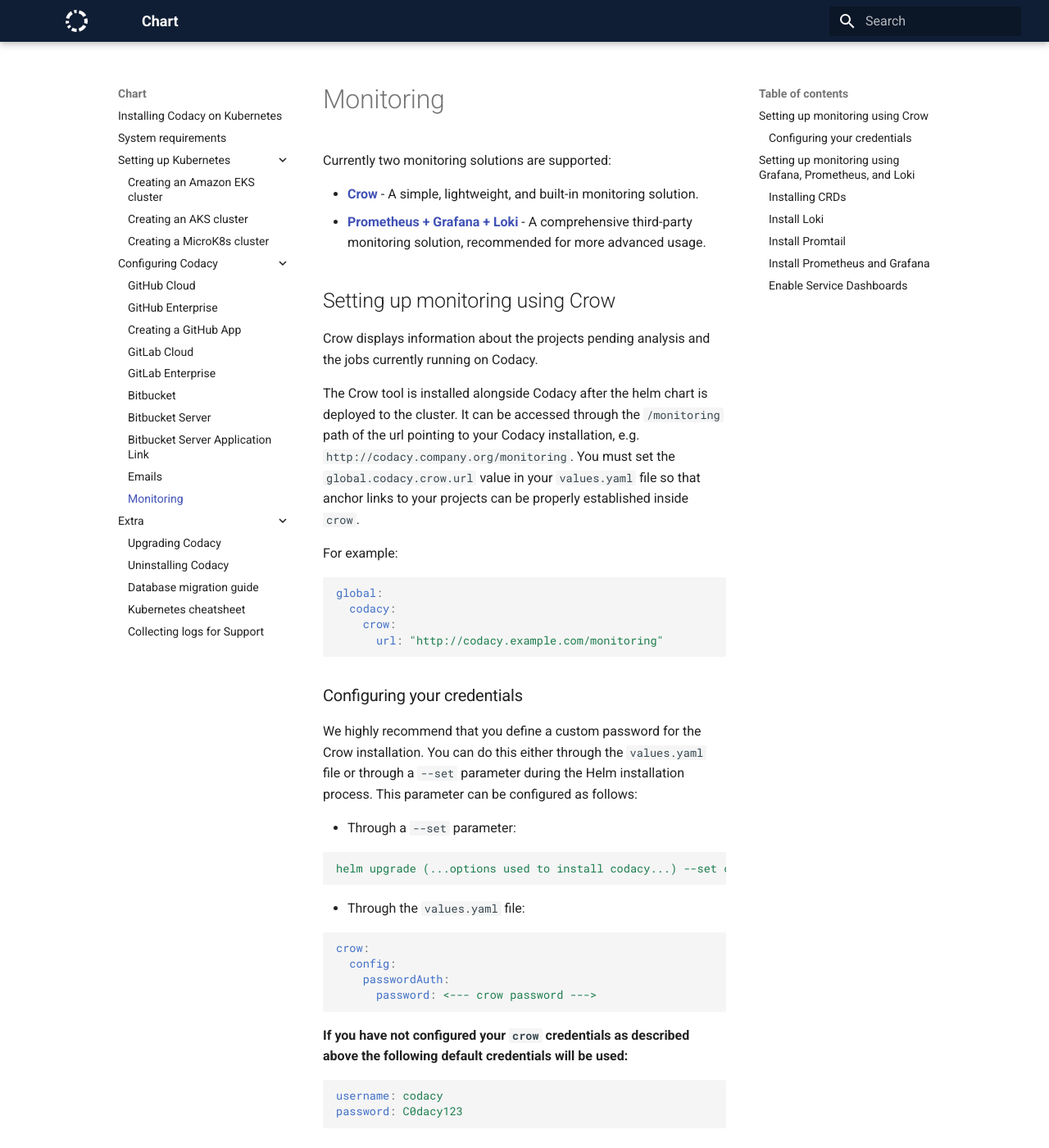
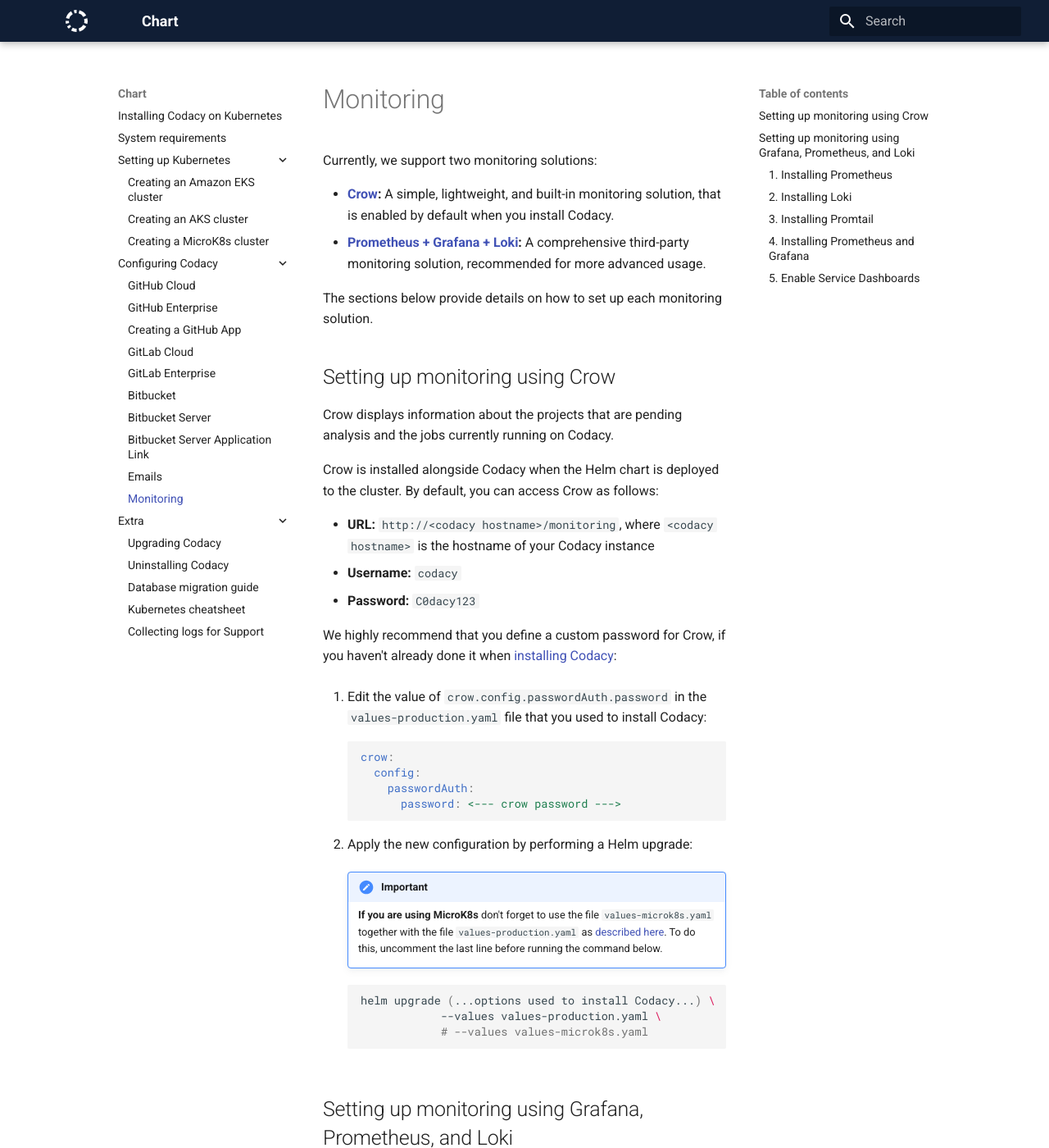
Before and after one commit to codacy/chart, an MkDocs documentation site: the page built from docs/configuration/monitoring.md, in a window 1280 px wide and 1400 px high. Shown: the whole window at 82% size. Built offline with MkDocs 1.6.1 and Material for MkDocs 9.7.7, drawn with Linux system fonts in a browser that asks for light colours; some of the changed text lies outside the part shown.

Commit message:
Edit and improve monitoring (#339)
* Edit Setting up monitoring using Crow

* Edit Setting up monitoring using Grafana, Prometheus, and Loki

* Change .yaml file URLs to point directly to "raw" content

* Add instructions to configure password to access the Crow database

* Try to clarify that Crow does not work out of the box

* Include user name and host in Crow configurations besides the password

* Reorder Crow configuration steps

* Improve format for default Crow credentials

* Fix broken yaml code block

* Move info on how to access Crow after the setup instructions

Having both the URL and the credentials before the setup steps confused
a user who thought that Crow was already running and tried accessing it.

* Remove links from index.md intro

I believe these links can cause extra confusion because they make the
user jump into the the sections of the same page but there are also
separate pages for some of the main steps of the installation process.
It's easy to lose track of where the user is, and the less links and
jumps there are, the better.

* Move crow settings from values.yaml to dedicated values-crow.yaml

* Update and simplify instructions to take into account values-crow.yaml

* Simplify Crow setup taking into account it is already enabled by default

* Delete unneeded values-crow.yaml

````diff
--- a/docs/configuration/monitoring.md
+++ b/docs/configuration/monitoring.md
@@ -1,77 +1,60 @@
 # Monitoring
 
-Currently two monitoring solutions are supported:
+Currently, we support two monitoring solutions:
 
-* [**Crow**](#setting-up-monitoring-using-crow) - A simple, lightweight, and built-in monitoring solution.
-* [**Prometheus + Grafana + Loki**](#setting-up-monitoring-using-grafana-prometheus-and-loki) - A comprehensive third-party monitoring solution, recommended for more advanced usage.
+-   **[Crow](#setting-up-monitoring-using-crow):** A simple, lightweight, and built-in monitoring solution, that is enabled by default when you install Codacy.
+-   **[Prometheus + Grafana + Loki](#setting-up-monitoring-using-grafana-prometheus-and-loki):** A comprehensive third-party monitoring solution, recommended for more advanced usage.
+
+The sections below provide details on how to set up each monitoring solution.
 
 ## Setting up monitoring using Crow
 
-Crow displays information about the projects pending analysis and the jobs currently running on Codacy.
+Crow displays information about the projects that are pending analysis and the jobs currently running on Codacy.
 
-The Crow tool is installed alongside Codacy after the helm chart is deployed to the cluster.
-It can be accessed through the `/monitoring` path of the url pointing to your Codacy
-installation, e.g. `http://codacy.company.org/monitoring`. You must set the
-`global.codacy.crow.url` value in your `values.yaml` file so that anchor links to your
-projects can be properly established inside `crow`.
+Crow is installed alongside Codacy when the Helm chart is deployed to the cluster. By default, you can access Crow as follows:
 
-For example:
+-   **URL:** `http://<codacy hostname>/monitoring`, where `<codacy hostname>` is the hostname of your Codacy instance
+-   **Username:** `codacy`
+-   **Password:** `C0dacy123`
 
-```yaml
-global:
-  codacy:
+We highly recommend that you define a custom password for Crow, if you haven't already done it when [installing Codacy](../index.md#2.-installing-codacy):
+
+1.  Edit the value of `crow.config.passwordAuth.password` in the `values-production.yaml` file that you used to install Codacy:
+
+    ```yaml
     crow:
-      url: "http://codacy.example.com/monitoring"
-```
+      config:
+        passwordAuth:
+          password: <--- crow password --->
+    ```
 
-### Configuring your credentials
+2.  Apply the new configuration by performing a Helm upgrade:
 
-We highly recommend that you define a custom password for the Crow installation. You can do this either through the `values.yaml` file or through a `--set` parameter during the Helm installation process. This parameter can be configured as follows:
+    !!! important
+        **If you are using MicroK8s** don't forget to use the file `values-microk8s.yaml` together with the file `values-production.yaml` as [described here](../infrastructure/microk8s-quickstart.md#notes-on-installing-codacy). To do this, uncomment the last line before running the command below.
 
-* Through a `--set` parameter:
-
-```yaml
-helm upgrade (...options used to install codacy...) --set crow.config.passwordAuth.password=<--- crow password --->
-```
-
-* Through the `values.yaml` file:
-
-```yaml
-crow:
-  config:
-    passwordAuth:
-      password: <--- crow password --->
-```
-
-**If you have not configured your `crow` credentials as described above
-the following default credentials will be used:**
-
-```yaml
-username: codacy
-password: C0dacy123
-```
+    ```bash
+    helm upgrade (...options used to install Codacy...) \
+                --values values-production.yaml \
+                # --values values-microk8s.yaml
+    ```
 
 ## Setting up monitoring using Grafana, Prometheus, and Loki
 
-[Prometheus](https://prometheus.io) is an open-source systems monitoring and alerting
-toolkit. Logs can be collected using [Loki](https://grafana.com/oss/loki/), which is a
-horizontally-scalable, highly-available, multi-tenant log aggregation system
-Its data can be visualized with [Grafana](https://grafana.com), a widely used
-open source analytics and monitoring solution.
+[Prometheus](https://prometheus.io) is an open-source systems monitoring and alerting toolkit. Logs can be collected using [Loki](https://grafana.com/oss/loki/), which is a horizontally-scalable, highly-available, multi-tenant log aggregation system. Its data can be visualized with [Grafana](https://grafana.com), a widely used open source analytics and monitoring solution.
 
-The following guide covers the basic installation of the components in this monitoring stack.
-This solution is considerably more resource demanding than Crow, and is recommended only for
-more advanced usage. Furthermore, its installation, configuration, and management
-requires a deeper knowledge of Kubernetes as each component must be carefully tweaked
-to match your specific use case, using as starting point the .yaml values files provided by us.
+This solution is considerably more resource demanding than Crow, and is recommended only for more advanced usage. Furthermore, its installation, configuration, and management require a deeper knowledge of Kubernetes as each component must be carefully tweaked to match your specific use case, using as starting point the `.yaml` values files provided by us.
 
-### Installing CRDs
+The instructions below cover the basic installation of the components in this monitoring stack.
 
-The simplest way to setup prometheus in your cluster is by using the
-[Prometheus-Operator](https://github.com/helm/charts/tree/master/stable/prometheus-operator)
-bundle. Start by adding the custom resources required for installing this bundle in your cluster.
+### 1. Installing Prometheus
 
-**NOTE:** if installing on MicroK8s use `microk8s.kubectl` instead of `kubectl`
+The simplest way to set up Prometheus in your cluster is by using the [Prometheus Operator](https://github.com/helm/charts/tree/master/stable/prometheus-operator) bundle.
+
+Add the custom resources required for installing this bundle in your cluster:
+
+!!! important
+    **If you are using MicroK8s** use `microk8s.kubectl` instead of `kubectl`.
 
 ```bash
 kubectl apply -f https://raw.githubusercontent.com/coreos/prometheus-operator/release-0.36/example/prometheus-operator-crd/monitoring.coreos.com_alertmanagers.yaml
@@ -82,74 +65,66 @@
 kubectl apply -f https://raw.githubusercontent.com/coreos/prometheus-operator/release-0.36/example/prometheus-operator-crd/monitoring.coreos.com_thanosrulers.yaml
 ```
 
-### Install Loki
+### 2. Installing Loki
 
-Obtain the configuration file for Loki, [values-loki.yaml](https://github.com/codacy/chart/blob/master/codacy/values-loki.yaml),
-and install it as described below. While the default storage class setting
-for Loki persistence should suit most use cases, you may need to adjust
-it to your specific Kubernetes installation. For instance, for MicroK8s use
-`storageClassName: microk8s-hostpath`.
+Obtain the configuration file for Loki, [`values-loki.yaml`](https://raw.githubusercontent.com/codacy/chart/master/codacy/values-loki.yaml), and install it by running the command below. While the default storage class setting for Loki persistence should suit most use cases, you may need to adjust it to your specific Kubernetes installation. For instance, for MicroK8s use `storageClassName: microk8s-hostpath`.
 
 ```bash
 helm repo add loki https://grafana.github.io/loki/charts
-
 helm upgrade --install --atomic loki loki/loki --version 0.17.0 \
-  --recreate-pods --namespace codacy --values values-loki.yaml
+             --recreate-pods --namespace codacy --values values-loki.yaml
 ```
 
-### Install Promtail
+### 3. Installing Promtail
 
-Promtail is an agent which ships the contents of local logs to a Loki instance.
-Obtain its configuration file, [values-promtail.yaml](https://github.com/codacy/chart/blob/master/codacy/values-promtail.yaml),
-and install it with
+Promtail is an agent that ships the contents of local logs to a Loki instance.
+
+Obtain the configuration file for Promtail, [`values-promtail.yaml`](https://raw.githubusercontent.com/codacy/chart/master/codacy/values-promtail.yaml), and install it by running the command below.
 
 ```bash
 helm upgrade --install --atomic promtail loki/promtail --version 0.13.0 \
-  --recreate-pods --namespace codacy --values promtail-values.yaml
+             --recreate-pods --namespace codacy --values promtail-values.yaml
 ```
 
-### Install Prometheus and Grafana
+### 4. Installing Prometheus and Grafana
 
-Obtain the [Prometheus bundle](https://github.com/helm/charts/tree/master/stable/prometheus-operator)
-configuration file, [values-prometheus-operator.yaml](https://github.com/codacy/chart/blob/master/codacy/values-prometheus-operator.yaml).
-You **must edit the Grafana password** for the `admin` user in this file.
-Use the following command to install this bundle on your cluster.
+Obtain the configuration file for the [Prometheus Operator bundle](https://github.com/helm/charts/tree/master/stable/prometheus-operator), [`values-prometheus-operator.yaml`](https://raw.githubusercontent.com/codacy/chart/master/codacy/values-prometheus-operator.yaml). Then:
 
-```bash
-helm upgrade --install --atomic monitoring stable/prometheus-operator --version 6.9.3 \
-  --recreate-pods --namespace codacy --values values-prometheus-operator.yaml
-```
+1.  Edit the Grafana password for the `admin` user in the `values-prometheus-operator.yaml` file.
 
-Follow the [Kubernetes documentation](https://v1-15.docs.kubernetes.io/docs/tasks/administer-cluster/access-cluster-services/#accessing-services-running-on-the-cluster)
-to access the Grafana service now running on your cluster, using the method that
-best suits your use case.
+2.  Install the bundle on your cluster by running the command below.
 
-### Enable Service Dashboards
+    ```bash
+    helm upgrade --install --atomic monitoring stable/prometheus-operator --version 6.9.3 \
+                 --recreate-pods --namespace codacy --values values-prometheus-operator.yaml
+    ```
 
-Now that you have Prometheus and Grafana installed you can enable `serviceMonitors`
-and `grafana_dashboards` for Codacy components. To do this create the following
-configuration file:
+Follow the [Kubernetes documentation](https://v1-15.docs.kubernetes.io/docs/tasks/administer-cluster/access-cluster-services/#accessing-services-running-on-the-cluster) to access the Grafana service that is now running on your cluster, using the method that best suits your use case.
 
-```yaml
-# values-monitoring.yaml
-codacy-api:
-  metrics:
-    serviceMonitor:
-      enabled: true
-    grafana_dashboards:
-      enabled: true
-engine:
-  metrics:
-    serviceMonitor:
-      enabled: true
-    grafana_dashboards:
-      enabled: true
-```
+### 5. Enable Service Dashboards
 
-Apply this configuration by issuing an helm upgrade while passing these additional values.
-To do so append `--values values-monitoring.yaml --recreate-pods` to the command used to install
-codacy provided in [this documentation](../index.md#2-installing-codacy).
+Now that you have Prometheus and Grafana installed you can enable `serviceMonitors` and `grafana_dashboards` for Codacy components.
 
-```bash
-helm upgrade (...options used to install codacy...) --values values-monitoring-values.yaml --recreate-pods
-```
+1.  Create a file named `values-monitoring.yaml` with the following content:
+
+    ```yaml
+    codacy-api:
+      metrics:
+        serviceMonitor:
+          enabled: true
+        grafana_dashboards:
+          enabled: true
+    engine:
+      metrics:
+        serviceMonitor:
+          enabled: true
+        grafana_dashboards:
+          enabled: true
+    ```
+
+2.  Apply this configuration by performing a Helm upgrade. To do so append `--values values-monitoring.yaml --recreate-pods` to the command [used to install Codacy](../index.md#2-installing-codacy):
+
+    ```bash
+    helm upgrade (...options used to install Codacy...) \
+                --values values-monitoring.yaml --recreate-pods
+    ```
````
Also changed, not shown: docs/index.md (+3 -3 lines), 1 other file.
